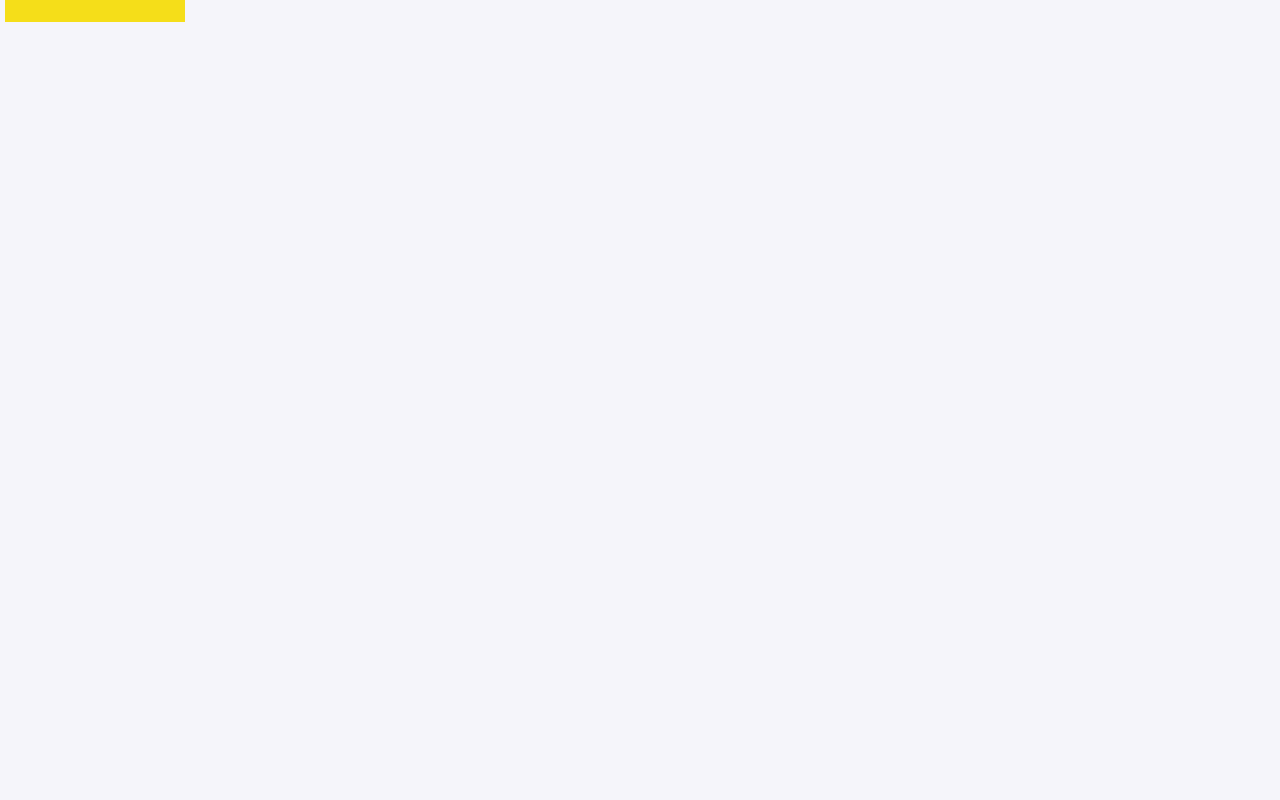
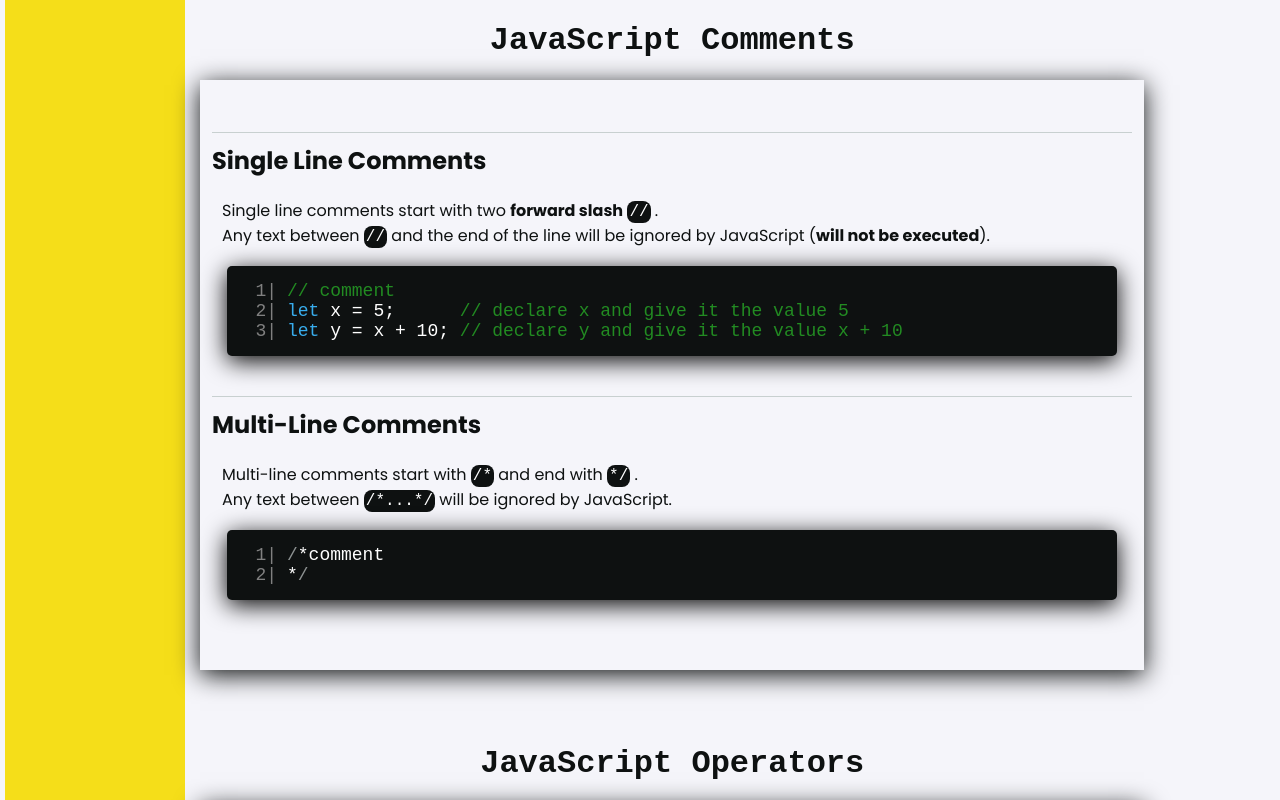
Before and after one commit to MateuszBryczek/Front-end_Template, a React (Create React App) app: page /JavaScript/JavaScriptBasics in a window 1280 px wide. Shown: the part 8760-9560 px from the top of the page. Before the commit the page ends 8782 px from the top, so only its background shows below. Built offline with nearby package versions, Linux system fonts and the light colour scheme.

Commit message:
added JavaScriptComments and JavaScriptOperators for JavaScriptBasics

```diff
--- a/src/features/JsPage/Pages/Page1/JavaScriptBasics.js
+++ b/src/features/JsPage/Pages/Page1/JavaScriptBasics.js
@@ -4,8 +4,10 @@ import { JavaScriptOutput } from "./Articles/JavaScriptOutput";
 import { JavaScriptStatements } from "./Articles/JavaScriptStatements";
 import { JavaScriptSyntax } from "./Articles/JavaScriptSyntax";
 import { JavaScriptVariables } from "./Articles/JavaScriptVariables";
+import { JavaScriptComments } from "./Articles/JavaScriptComments";
+import { JavaScriptOperators } from "./Articles/JavaScriptOperators";
 
-export const JavaScript_Basics = () => (
+export const JavaScriptBasics = () => (
     <>
     <ArticleWrapper>
         <WhereToWrite />
@@ -13,8 +15,10 @@ export const JavaScript_Basics = () => (
         <JavaScriptStatements />
         <JavaScriptSyntax />
         <JavaScriptVariables />
+        <JavaScriptComments />
+        <JavaScriptOperators />
     </ArticleWrapper>
     </>
 );
 
-export default JavaScript_Basics;
+export default JavaScriptBasics;
```
